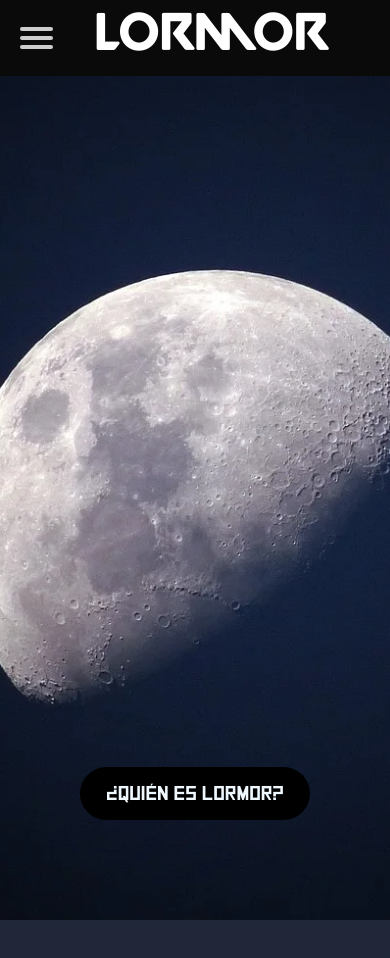
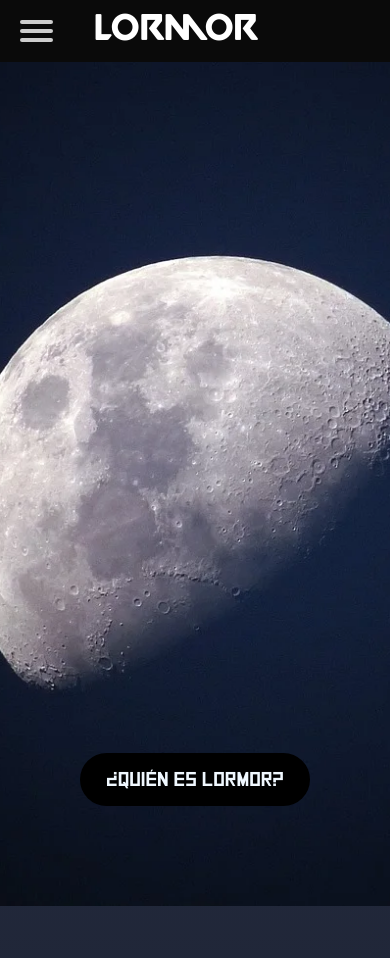
Before and after one commit to Lormor22/PFDavico, a website: page index.html in a window 390 px wide. Shown: the top 958 px of the page. Drawn offline with nearby package versions, Linux system fonts and the light colour scheme.

Commit message:
Arreglado el media y el h1 en celular

```diff
--- a/scss/_media.scss
+++ b/scss/_media.scss
@@ -1,4 +1,4 @@
-@media (max-width: 575px){
+@media (max-width: 480px){
 
 
     /* Header */
@@ -10,7 +10,9 @@
         .nav_cel{
             display: block;
         }
-
+        h1{
+            font-size: 35px;
+        }
         .lormor_logo {
             h1{
                 margin: 0;
```
Also changed, not shown: css/estilos.css, 1 other file.
